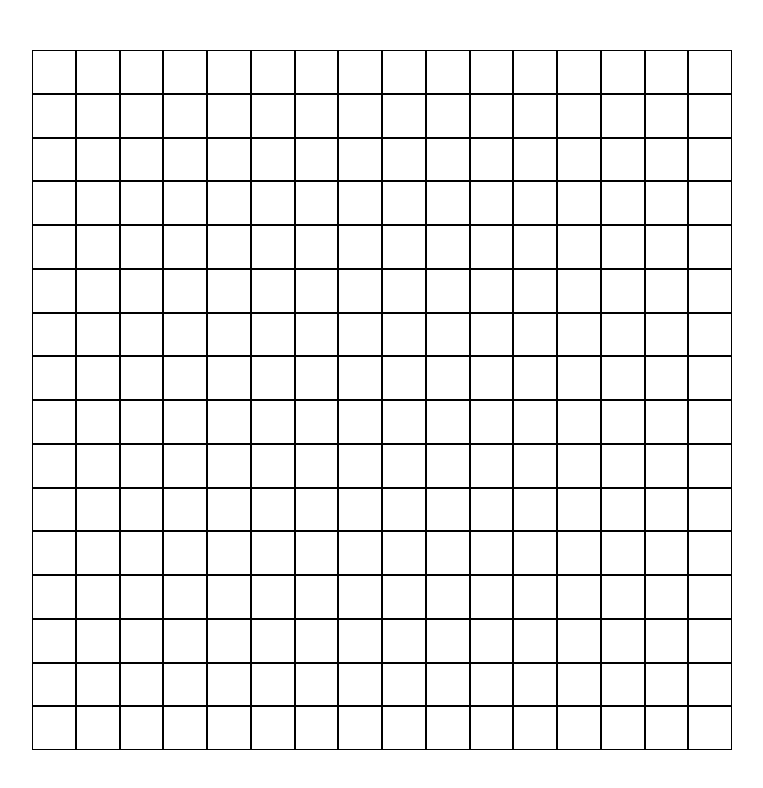
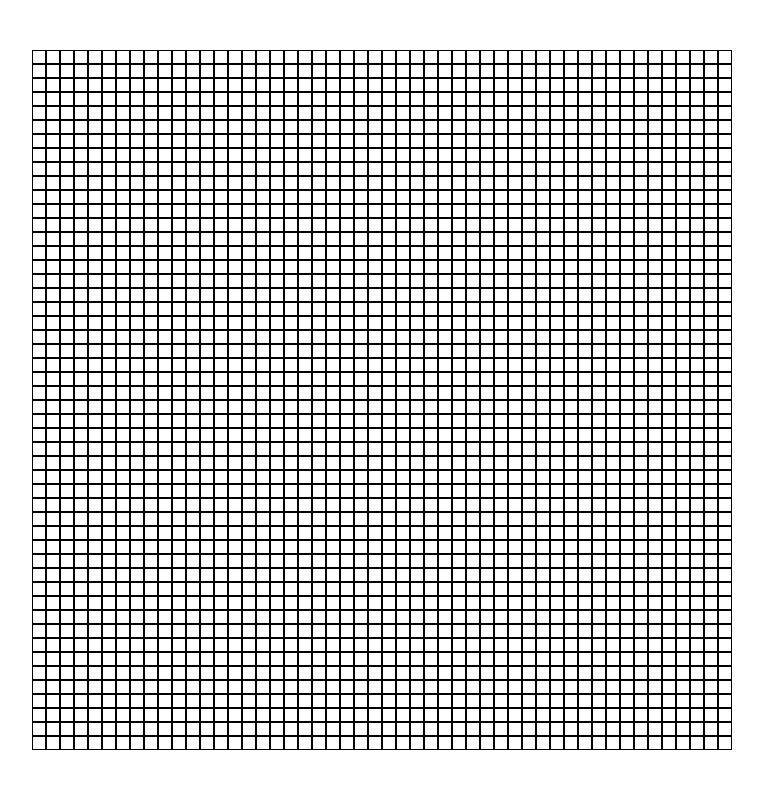
Before and after one commit to cborch31/etch-a-sketch, a plain HTML site: page index.html in a window 1280 px wide. Shown: the whole page, without its empty margins (258-1021 px from the left). Drawn offline with Linux system fonts and the light colour scheme.

Commit message:
fix flexBasis for grid size

```diff
--- a/javascript.js
+++ b/javascript.js
@@ -2,7 +2,7 @@
 //create grid of divs using loop
 const gridContainer = document.querySelector('#gridContainer'); //remember: # refers to an ID tag
 
-let gridAmount = 16; //will update to include user selection (cannot be greater than 100)
+let gridAmount = 50; //will update to include user selection (cannot be greater than 100)
 
 for (let i=0; i<gridAmount; i++){
     for (let j=0; j<gridAmount; j++) {
@@ -12,7 +12,12 @@ for (let i=0; i<gridAmount; i++){
     }
 };
 
-const cellList = document.querySelectorAll('cell');
-// cellList.style.flexBasis = '6.25%'; this doesn't work.
+const cellList = document.querySelectorAll('.cell');
 
-console.log(cellList); //returns a nodeList
+let gridPercent = (100/gridAmount) + '%';
+
+for(cell of cellList) {
+    cell.style.flexBasis = gridPercent;
+}
+
+//console.log(cellList); //returns a nodeList
--- a/style.css
+++ b/style.css
@@ -17,6 +17,6 @@
 .cell {
     margin: 0;
     height: auto;
-    flex-basis: 6.25%; /* currently, this must update each time new amt of grid is called. */
+    /* flex-basis: 6.25%; currently, this must update each time new amt of grid is called. */
     border: 0.5px solid;
 }
```
